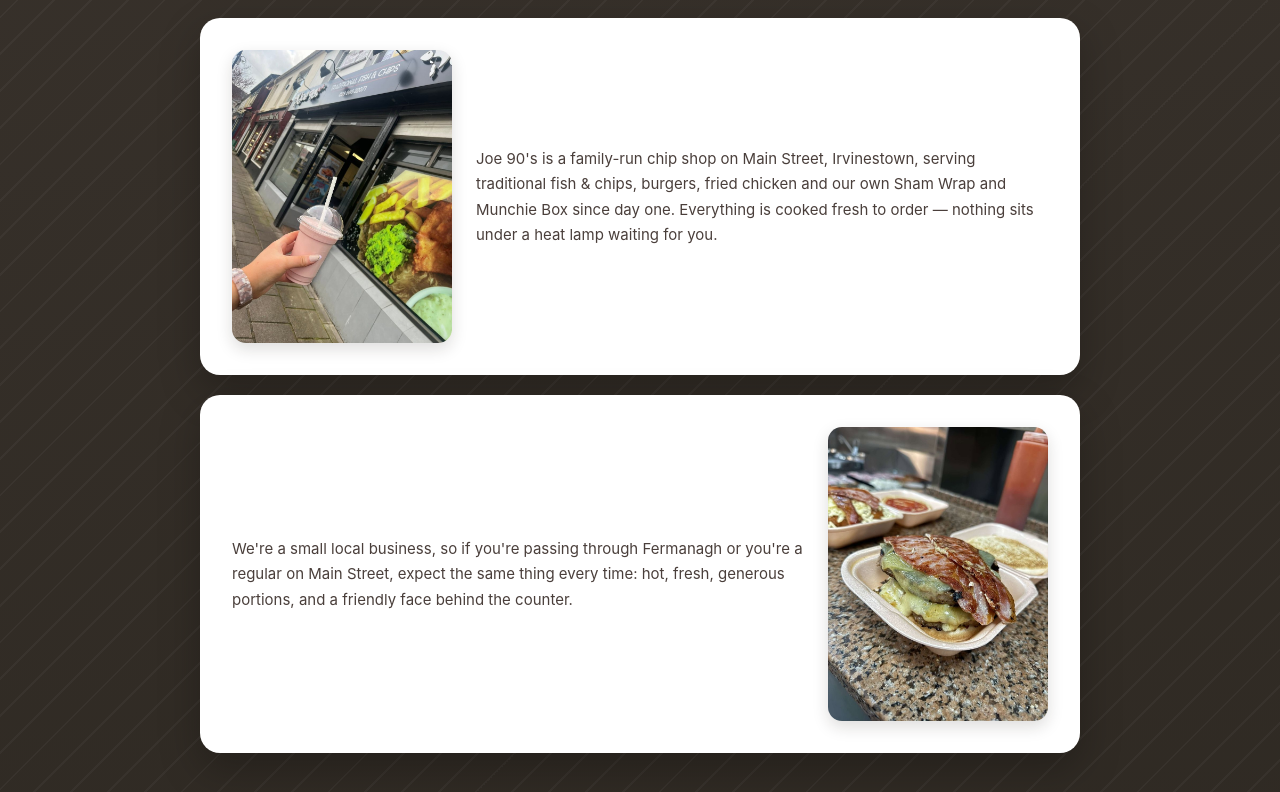
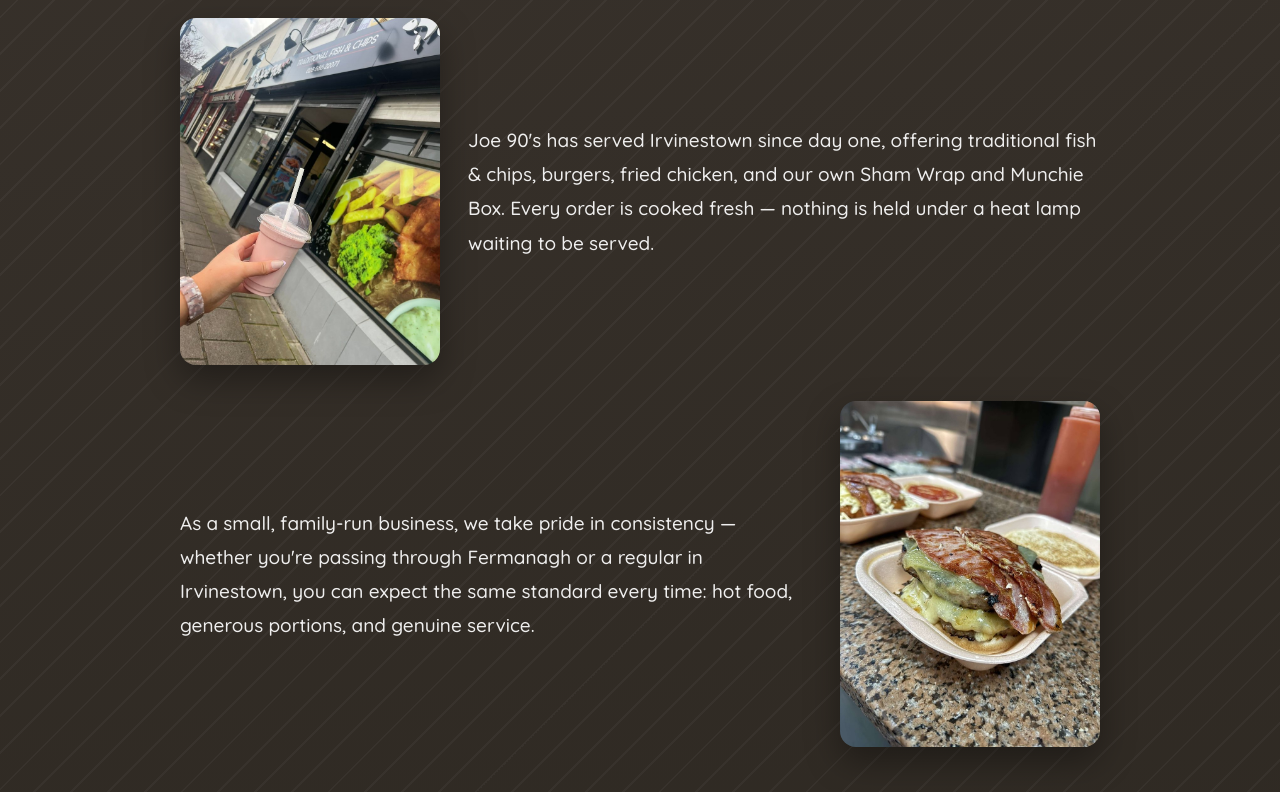
Before and after one commit to mclaughlinruairi-cmyk/Joe90s-ordering, a website: page public/index.html in a window 1280 px wide. Shown: the part 940-1732 px from the top of the page. Drawn offline with Linux system fonts and the light colour scheme.

Commit message:
Update About section styling and copy

```diff
--- a/public/index.html
+++ b/public/index.html
@@ -6,7 +6,7 @@
 <title>Joe 90's Chip Shop | Irvinestown</title>
 <meta name="description" content="Traditional fish & chips, burgers, munchie boxes and the famous Sham Wrap. Order online for collection from Joe 90's, Main Street, Irvinestown.">
 <link rel="preconnect" href="https://fonts.googleapis.com">
-<link href="https://fonts.googleapis.com/css2?family=Poppins:wght@600;700;800&family=Caveat:wght@600;700&display=swap" rel="stylesheet">
+<link href="https://fonts.googleapis.com/css2?family=Poppins:wght@600;700;800&family=Quicksand:wght@500;600;700&family=Caveat:wght@600;700&display=swap" rel="stylesheet">
 <link rel="stylesheet" href="/styles.css">
 </head>
 <body class="brand-bg">
@@ -82,19 +82,19 @@
   <div class="about-card reveal reveal-left">
     <div class="about-media"><img src="/images/food/real-shopfront.jpg" alt="Joe 90's shopfront, Irvinestown"></div>
     <p class="about-text">
-      Joe 90's is a family-run chip shop on Main Street, Irvinestown,
-      serving traditional fish &amp; chips, burgers, fried chicken and our
-      own Sham Wrap and Munchie Box since day one. Everything is cooked
-      fresh to order &mdash; nothing sits under a heat lamp waiting for you.
+      Joe 90's has served Irvinestown since day one, offering traditional
+      fish &amp; chips, burgers, fried chicken, and our own Sham Wrap and
+      Munchie Box. Every order is cooked fresh &mdash; nothing is held
+      under a heat lamp waiting to be served.
     </p>
   </div>
 
   <div class="about-card reverse reveal reveal-right">
     <p class="about-text">
-      We're a small local business, so if you're passing through Fermanagh
-      or you're a regular on Main Street, expect the same thing every
-      time: hot, fresh, generous portions, and a friendly face behind the
-      counter.
+      As a small, family-run business, we take pride in consistency &mdash;
+      whether you're passing through Fermanagh or a regular in Irvinestown,
+      you can expect the same standard every time: hot food, generous
+      portions, and genuine service.
     </p>
     <div class="about-media"><img src="/images/food/real-burger-2.jpg" alt="Burger from Joe 90's"></div>
   </div>
--- a/public/styles.css
+++ b/public/styles.css
@@ -10,7 +10,7 @@
   --ok:#1f7a3d;
   --radius:14px;
   --font-head: 'Poppins', -apple-system, BlinkMacSystemFont, "Segoe UI", Roboto, Helvetica, Arial, sans-serif;
-  --font-body: -apple-system, BlinkMacSystemFont, "Segoe UI", Roboto, Helvetica, Arial, sans-serif;
+  --font-body: 'Quicksand', -apple-system, BlinkMacSystemFont, "Segoe UI", Roboto, Helvetica, Arial, sans-serif;
   --font-script: 'Caveat', cursive;
   --ease: cubic-bezier(.22,.9,.32,1.1);
 }
@@ -436,35 +436,33 @@ footer.foot{text-align:center;padding:26px 14px 40px;color:rgba(255,255,255,.7);
 }
 
 /* ---------- About (white card on red bg, like the reference) ---------- */
-.about{max-width:920px;}
+.about{max-width:960px;}
 .about-card{
-  background:#fff;
-  border-radius:20px;
-  box-shadow:0 16px 40px rgba(0,0,0,.25);
-  padding:32px;
   display:grid;
   grid-template-columns:1fr;
-  gap:24px;
+  gap:28px;
   align-items:center;
 }
 @media (min-width:640px){
-  .about-card{grid-template-columns:220px 1fr;}
-  .about-card.reverse{grid-template-columns:1fr 220px;}
+  .about-card{grid-template-columns:260px 1fr;}
+  .about-card.reverse{grid-template-columns:1fr 260px;}
   .about-card.reverse .about-media{order:2;}
 }
 .about-media{
-  border-radius:14px;
+  border-radius:16px;
   overflow:hidden;
-  box-shadow:0 6px 16px rgba(35,24,21,.15);
+  box-shadow:0 14px 34px rgba(0,0,0,.35);
 }
 .about-media img{width:100%; height:100%; object-fit:cover; display:block;}
 .about-text{
-  font-size:15px;
-  line-height:1.7;
-  color:#4a3f3b;
+  font-family:var(--font-body);
+  font-size:19px;
+  font-weight:500;
+  line-height:1.8;
+  color:rgba(255,255,255,.92);
   margin:0;
 }
-.about-card + .about-card{margin-top:20px;}
+.about-card + .about-card{margin-top:36px;}
 
 /* ---------- Reviews ---------- */
 .reviews-sub{
```
Also changed, not shown: public/menu.html (+1 -1 lines), public/success.html (+1 -1 lines).
